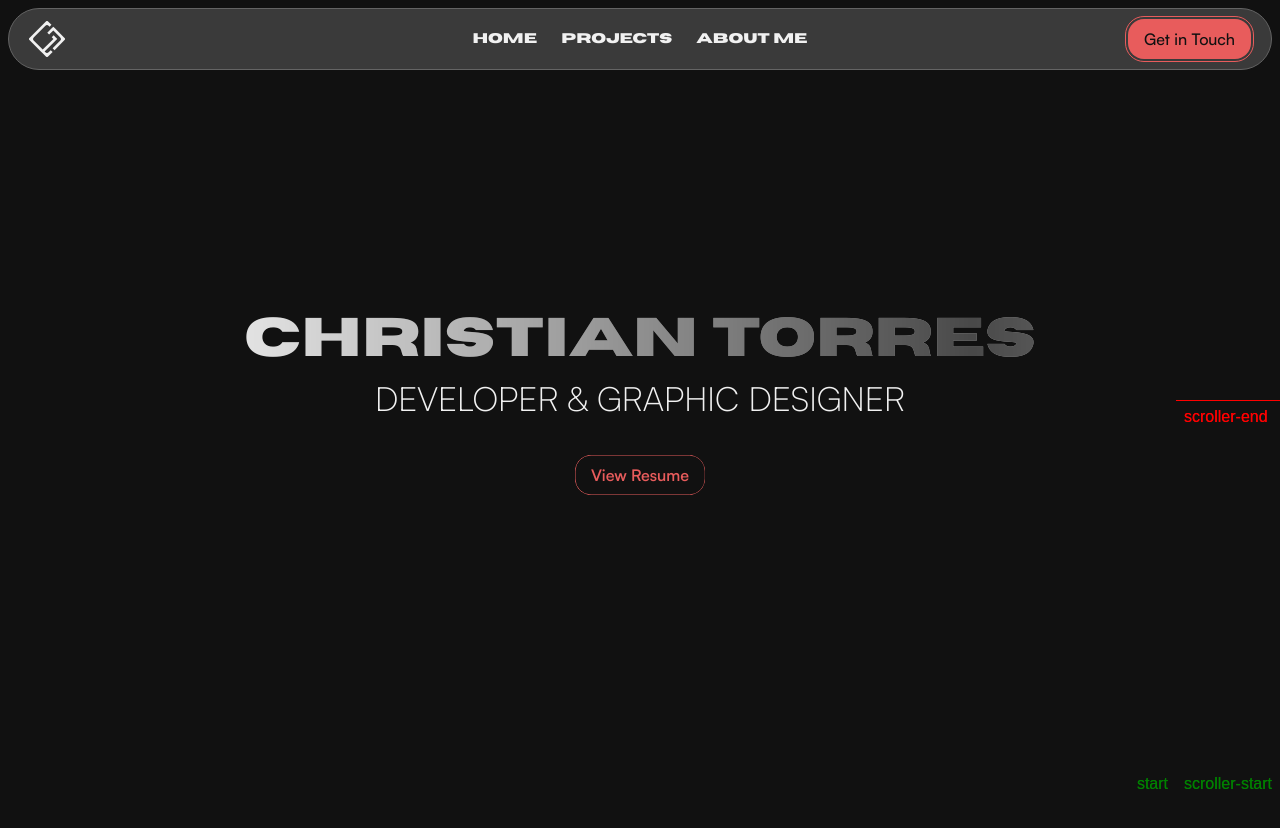
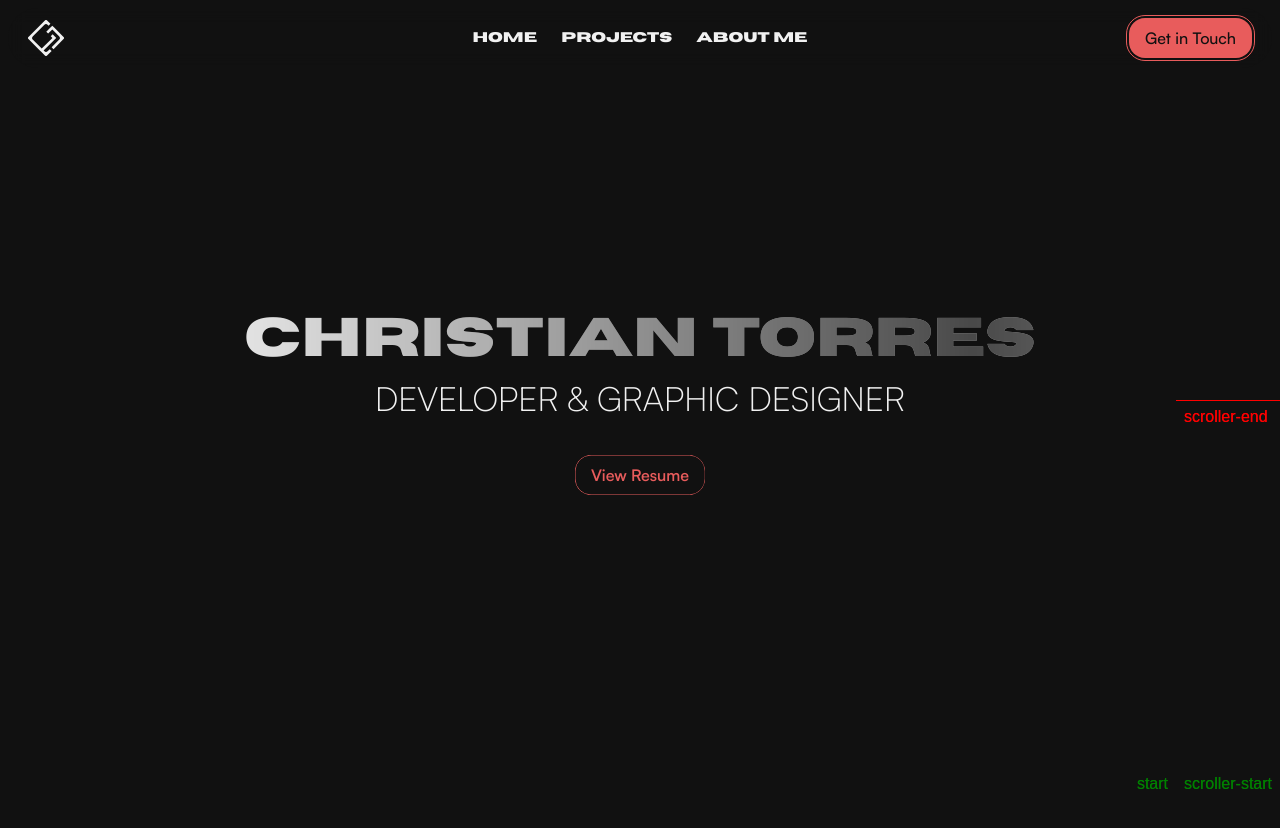
Before and after one commit to torutilla/React-Portfolio, a React (Vite) app: page / in a window 1280 px wide. Shown: the top 828 px of the page. Built offline with nearby package versions, Linux system fonts and the light colour scheme.

Commit message:
moved navigation type on wrapper

```diff
--- a/src/components/layout/Navbar.tsx
+++ b/src/components/layout/Navbar.tsx
@@ -1,14 +1,10 @@
 import BurgerButton from "../common/buttons/BurgerButton.tsx";
 import { useScroll } from "../../hooks/useSmoothScroll.ts";
-import { useEffect, useRef } from "react";
+import { useLayoutEffect, useRef } from "react";
 import gsap from "gsap";
 import { useScrollDirection } from "../../hooks/useScrollDirection.ts";
 import FillButton from "../common/buttons/FillButton.tsx";
-export type Navigation = {
-  heading: string;
-  target: string;
-};
-
+import { type Navigation } from "./NavbarWrapper.tsx";
 type NavbarProps = {
   logoSrc: string;
   navigations: Navigation[];
@@ -28,23 +24,25 @@ function Navbar({
   const navRef = useRef<HTMLElement>(null);
   const scrollTreshold = 10;
   const { direction: scrollDir } = useScrollDirection(scrollTreshold);
-  useEffect(() => {
+  useLayoutEffect(() => {
     const nav = navRef.current;
     if (!nav) return;
 
     gsap.to(nav, {
       backgroundColor: "rgba(100, 100, 100, 0.5)",
       border: "1px solid rgba(100, 100, 100, 1)",
+      duration: 0.3,
       scrollTrigger: {
         trigger: "#Home",
         start: "top top",
         end: "bottom top",
-        onLeaveBack: () =>
+        onLeaveBack: () => {
           gsap.to(nav, {
             backgroundColor: "rgba(100, 100, 100, 0)",
             border: "0px",
             duration: 0.3,
-          }),
+          });
+        },
       },
     });
     // if (currentScroll < scrollTreshold) {
@@ -70,13 +68,15 @@ function Navbar({
 
       <ul className="hidden gap-6 md:flex justify-center">
         {navigations.map((element) => (
-          <li key={element.heading} className="hidden sm:flex text-nowrap">
+          <li
+            key={element.heading}
+            className="hidden sm:flex text-nowrap cursor-pointer"
+          >
             <a
               onClick={(e) => {
                 e.preventDefault();
                 scrollTo(element.target);
               }}
-              href={element.target}
               className="hover:text-accent transition duration-100 ease-in-out text-sm text-text font-title"
             >
               {element.heading}
--- a/src/components/layout/NavbarWrapper.tsx
+++ b/src/components/layout/NavbarWrapper.tsx
@@ -1,21 +1,27 @@
 import { useState } from "react";
-import Navbar, { type Navigation } from "./Navbar.tsx";
+import Navbar from "./Navbar.tsx";
 import Sidebar from "./Sidebar.tsx";
 import { ScrollContext, useScrollRef } from "../../hooks/useSmoothScroll.ts";
 
+export type Navigation = {
+  heading: string;
+  target: string;
+};
+export const links: Navigation[] = [
+  { heading: "Home", target: "Home" },
+  { heading: "Projects", target: "Projects" },
+  { heading: "About Me", target: "About" },
+];
+export const contactButton: Navigation = {
+  heading: "Get in Touch",
+  target: "contact",
+};
 function NavbarWrapper() {
-  const links: Navigation[] = [
-    { heading: "Home", target: "#Home" },
-    { heading: "Projects", target: "#Projects" },
-    { heading: "About Me", target: "#AboutMe" },
-  ];
-  const contactButton: Navigation = {
-    heading: "Get in Touch",
-    target: "#ContactMe",
-  };
   const smoother = useScrollRef();
+
   const scrollTo = (id: string) => {
-    smoother?.current?.scrollTo(id, true, "top top");
+    const element = document.getElementById(id);
+    smoother?.current?.scrollTo(element?.offsetTop!, true, "top top");
   };
   const [sidebarOpen, setSidebar] = useState(false);
   return (
```
